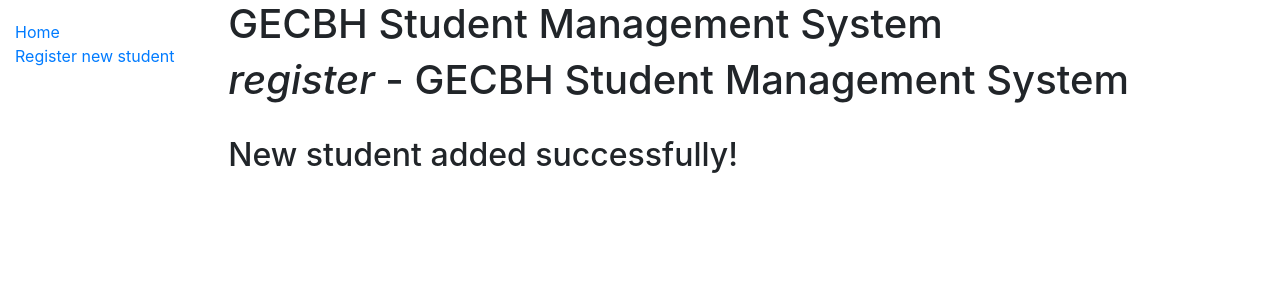
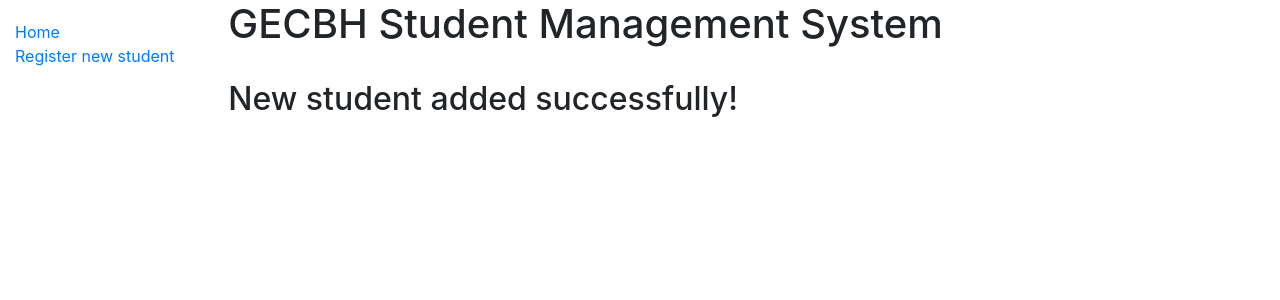
Before and after one commit to ashwintitus14/register, a Django app: page /studreg/success/ in a window 1280 px wide. Shown: the top 300 px of the page. Run offline with Django 3.2, Linux system fonts and the light colour scheme; some libraries are stand-ins or nearby versions.

Commit message:
Update success.html

```diff
--- a/register/studreg/templates/success.html
+++ b/register/studreg/templates/success.html
@@ -1,7 +1,6 @@
 {% extends "base_generic.html" %}
 
 {% block content %}
-  <h1><em>register</em> - GECBH Student Management System</h1>
   <br>
   <h2>New student added successfully!</h2>
 
```
